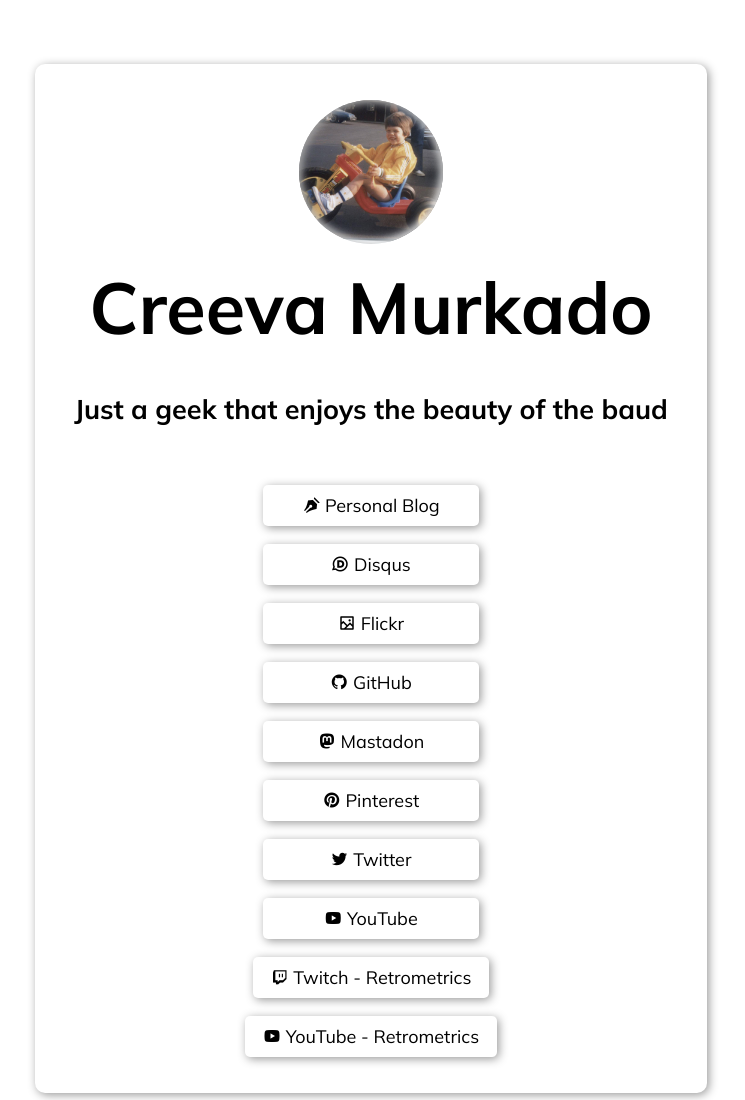
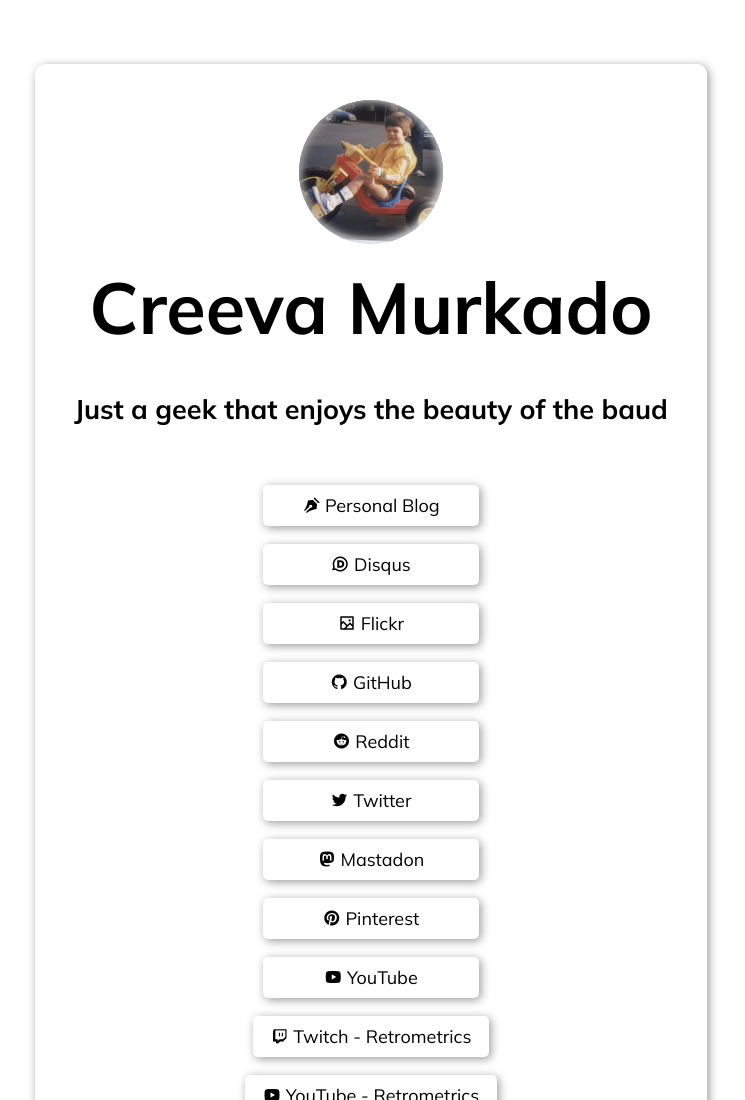
Before and after one commit to creeva/creevanet, a plain HTML site: page index.html in a window 1280 px wide. Shown: the top 1100 px of the page, without its empty margins (269-1014 px from the left). Drawn offline with nearby package versions, Linux system fonts and the light colour scheme.

Commit message:
2-6-2023

```diff
--- a/index.html
+++ b/index.html
@@ -21,9 +21,10 @@
       <a class="link" href="https://disqus.com/by/creeva/" target="_blank"><i class="ri-disqus-line"></i>  Disqus</a>
       <a class="link" href="https://flickr.com/creeva/" target="_blank"><i class="ri-image-2-line"></i>  Flickr</a>
       <a class="link" href="https://github.com/creeva" target="_blank"><i class="ri-github-fill"></i>  GitHub</a>
+      <a class="link" href="https://www.reddit.com/user/creeva" target="_blank"><i class="ri-reddit-fill"></i>  Reddit</a>
+      <a class="link" href="https://twitter.com/Creeva" target="_blank"><i class="ri-twitter-fill"></i>  Twitter</a>
       <a class="link" href="https://mas.to/@creeva" target="_blank"><i class="ri-mastodon-fill"></i>  Mastadon</a>
       <a class="link" href="https://www.pinterest.com/creeva/" target="_blank"><i class="ri-pinterest-fill"></i>  Pinterest</a>
-      <a class="link" href="https://twitter.com/Creeva" target="_blank"><i class="ri-twitter-fill"></i>  Twitter</a>
       <a class="link" href="https://www.youtube.com/channel/UC8UaMIfaQ2Mqjpoh9YutEHg" target="_blank"><i class="ri-youtube-fill"></i>  YouTube</a>
       <a class="link" href="https://www.twitch.tv/retrometrics" target="_blank"><i class="ri-twitch-fill"></i>  Twitch - Retrometrics</a>
       <a class="link" href="https://www.youtube.com/channel/UCPBuBCt18hF0YasekKCOJjg" target="_blank"><i class="ri-youtube-fill"></i>  YouTube - Retrometrics</a>
```
